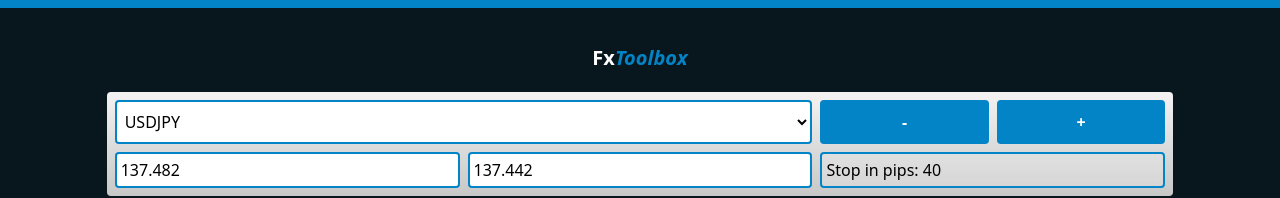
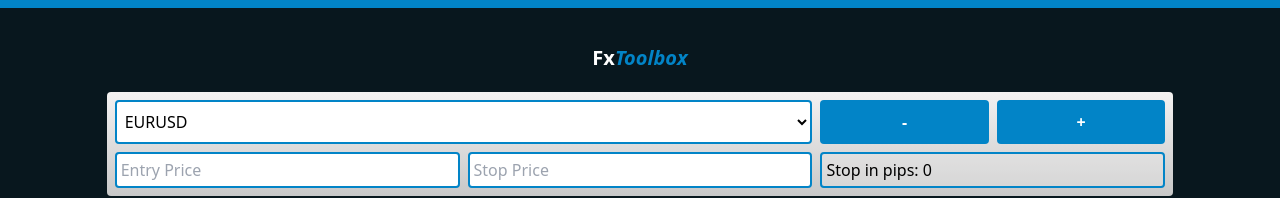
Before and after one commit to samwsharp/fxToolbox, a Vue app: page / in a window 1280 px wide. Shown: the top 198 px of the page. Built offline with nearby package versions, Linux system fonts and the light colour scheme.

Commit message:
Remove defaults

```diff
--- a/src/components/PositionSizer.vue
+++ b/src/components/PositionSizer.vue
@@ -30,7 +30,7 @@ export default {
         const store = useStore();
 
         const pairs = [ "EURUSD", "GBPUSD", "USDJPY", "EURJPY", "USDCAD", "USDCHF" ];
-        const data = reactive({ pair: "USDJPY", entry: 137.482, stop: 137.442 });
+        const data = reactive({ pair: "EURUSD", entry: null, stop: null });
 
         const reduceEntry = () => {
             data.entry -= 1/pipSize.value
```
